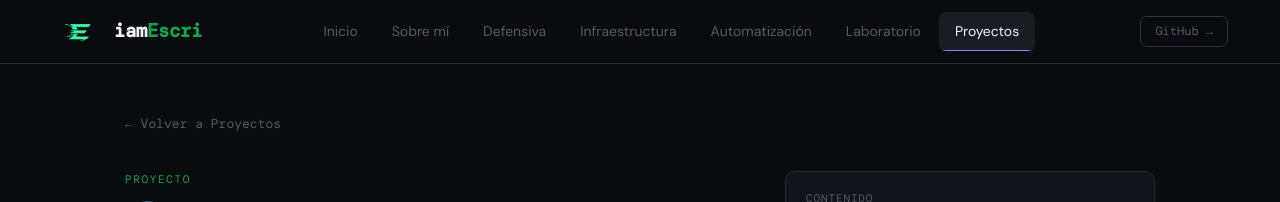
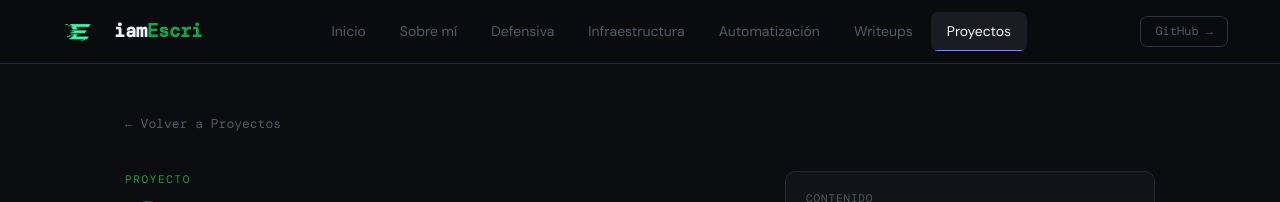
Before and after one commit to iamEscri/iamescri.github.io, a Jekyll site: the page built from _posts/projects/2026-04-01-iamescri-web.md, in a window 1280 px wide. Shown: the top 202 px of the page. Built offline with Jekyll 4.4.1, drawn with Linux system fonts in a browser that asks for light colours.

Commit message:
Update project.html

```diff
--- a/_layouts/project.html
+++ b/_layouts/project.html
@@ -36,7 +36,7 @@
       <span class="topnav-link" onclick="showSection('defensive',null)">Defensiva</span>
       <span class="topnav-link" onclick="showSection('infra',null)">Infraestructura</span>
       <span class="topnav-link" onclick="showSection('auto',null)">Automatización</span>
-      <span class="topnav-link" onclick="showSection('writeups',null)">Laboratorio</span>
+      <span class="topnav-link" onclick="showSection('writeups',null)">Writeups</span>
       <span class="topnav-link active" onclick="showSection('projects',null)">Proyectos</span>
     </div>
     <div class="topnav-right">
```
